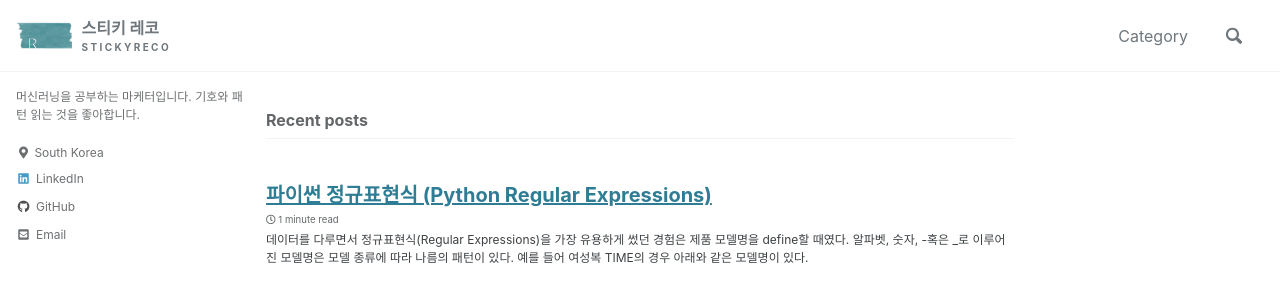
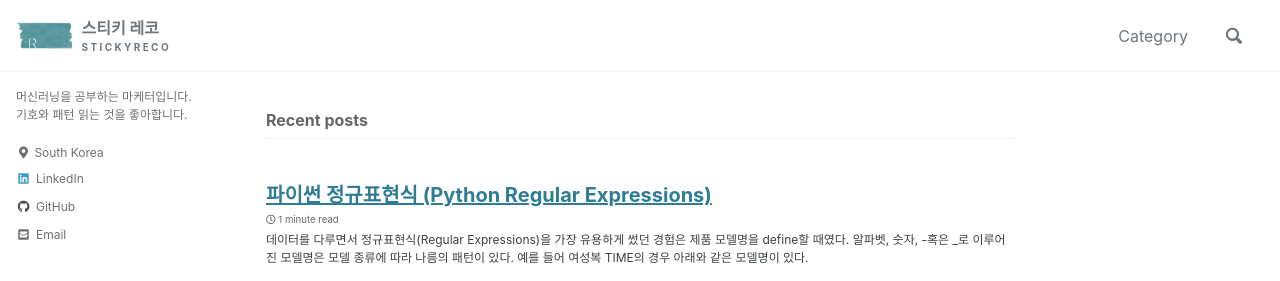
Before and after one commit to amoryoungakim/amoryoungakim.github.io, a Jekyll site: the page built from index.html, in a window 1280 px wide. Shown: the top 281 px of the page. Built offline with Jekyll 4.4.1, drawn with Linux system fonts in a browser that asks for light colours; cached includes are drawn as plain includes; the list of posts is cut into pages by our own code.

```diff
--- a/_config.yml
+++ b/_config.yml
@@ -95,7 +95,7 @@ analytics:
 author:
   name             : #"yakim"
   avatar           : # path of avatar image, e.g. "/assets/images/bio-photo.jpg"
-  bio              : "머신러닝을 공부하는 마케터입니다. 기호와 패턴 읽는 것을 좋아합니다."
+  bio              : "머신러닝을 공부하는 마케터입니다.<br>기호와 패턴 읽는 것을 좋아합니다."
   email            : "amoryounga.kim@gmail.com"
   location         : "South Korea"
   links:
```
